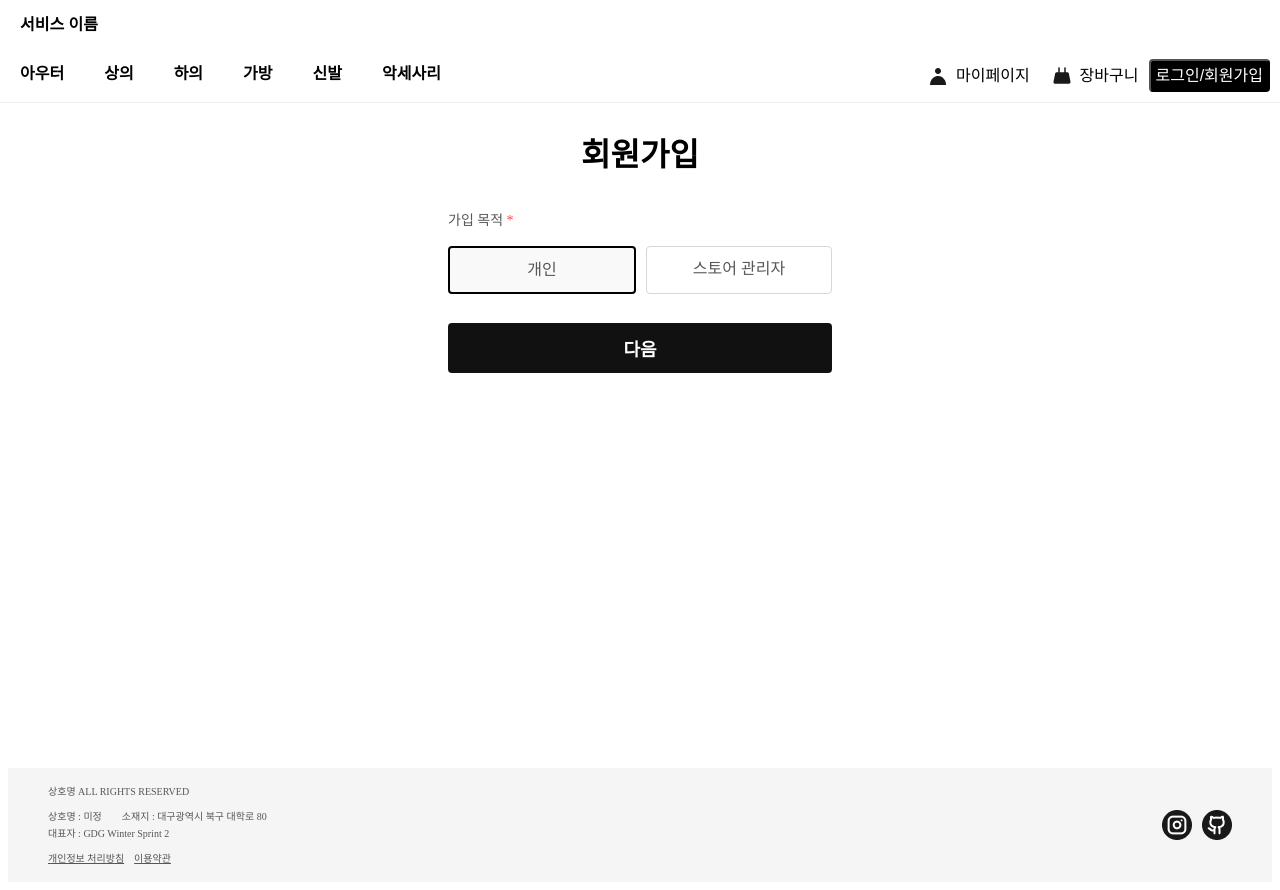
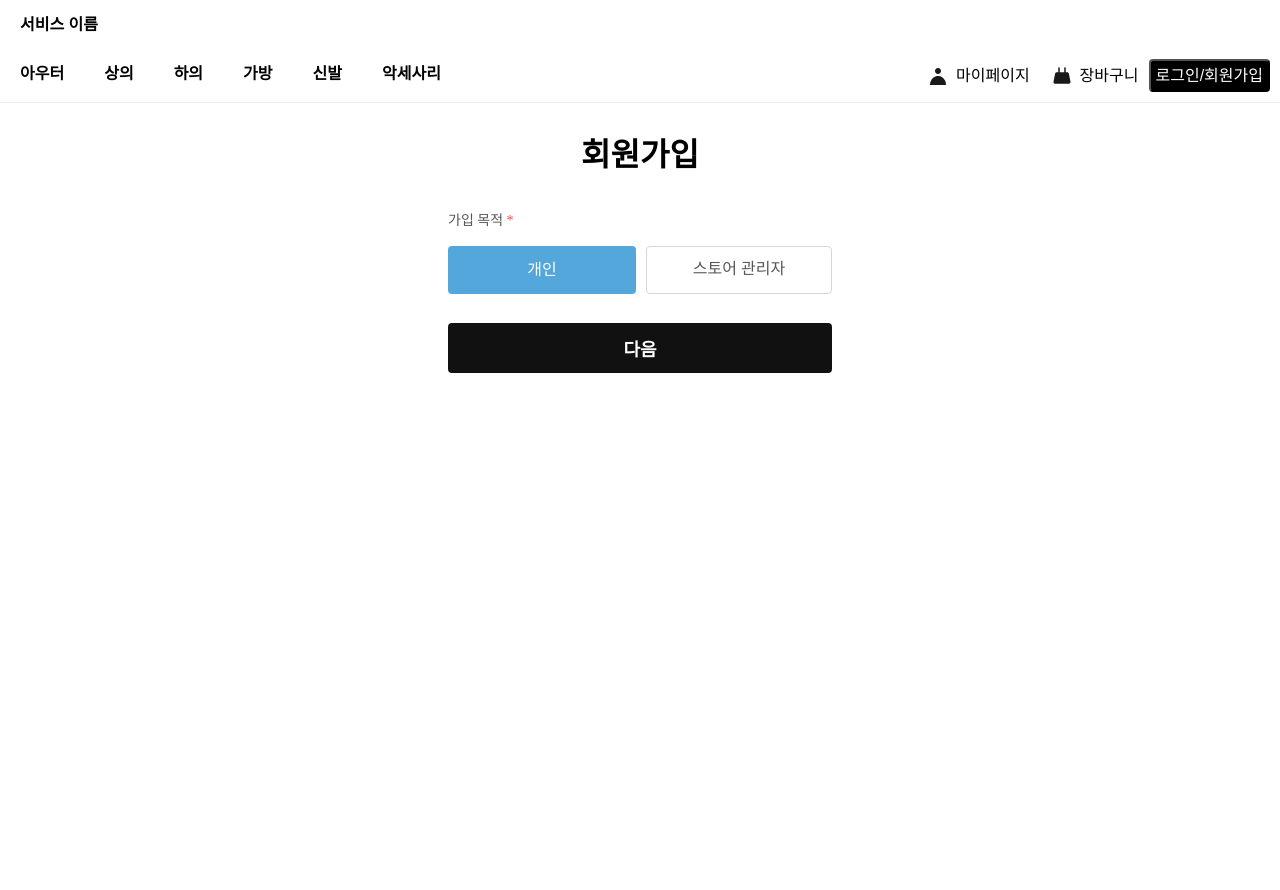
Before and after one commit to GDG-on-Campus-KNU/winter-sprint-5.5st-team2-fe, a React (Vite) app: page /sing in a window 1280 px wide. After the commit the page ends 800 px from the top, so only its background shows below. Built offline with nearby package versions, Linux system fonts and the light colour scheme; no server answers.

Commit message:
css 수정

```diff
--- a/src/components/Auth/Authcomponent.module.css
+++ b/src/components/Auth/Authcomponent.module.css
@@ -22,3 +22,10 @@
   border: 1px solid #d7d7d7;
   border-radius: 4px;
 }
+
+.input:focus{
+
+  border: 2px solid #54A7DA;
+  outline: none;
+
+}
--- a/src/components/Layout/Layout.jsx
+++ b/src/components/Layout/Layout.jsx
@@ -2,13 +2,21 @@ import React from 'react';
 import Header from './Header/Header';
 import Footer from './Footer/Footer';
 import styles from './Layout.module.css';
+import { useLocation } from 'react-router-dom';
 
 const Layout = ({ children }) => {
+
+
+  const location = useLocation();
+
+  const hideFooterPaths = ['/login', '/sing', '/singup/personal', 'singup/admin'];
+
+  const shouldHideFooter = hideFooterPaths.includes(location.pathname);
   return (
     <div>
       <Header />
       <main className={styles.main}>{children}</main>
-      <Footer />
+      {!shouldHideFooter && <Footer />}
     </div>
   );
 };
--- a/src/context/Toast.css
+++ b/src/context/Toast.css
@@ -1,4 +1,3 @@
-/* Toast 스타일 */
 .toast-container {
   position: fixed;
   top: 20px;
@@ -10,16 +9,18 @@
   border-radius: 8px;
   box-shadow: 0 4px 12px rgba(0, 0, 0, 0.15);
   z-index: 9999;
-  font-size: 14px;
+  font-size: 16px;
   animation: fadeInOut 3s forwards;
 }
 
+/*
 .toast-container.success {
   border-left: 4px solid #4caf50;
 }
 .toast-container.error {
   border-left: 4px solid #f44336;
 }
+  */
 
 @keyframes fadeInOut {
   0% {
--- a/src/pages/Auth/LoginPage/LoginPage.module.css
+++ b/src/pages/Auth/LoginPage/LoginPage.module.css
@@ -20,7 +20,15 @@
   box-sizing: border-box;
   padding: 0 12px;
   border: 1px solid #d7d7d7;
+  border-radius : 4px;
   font: 16px;
+}
+
+.inputGroup input:focus{
+
+  border: 2px solid #54A7DA;
+  outline: none;
+
 }
 
 .inputbutton {
@@ -87,6 +95,6 @@
 }
 
 .autoLoginWrapper input[type='checkbox']:checked {
-  background-color: #d7d7d7; /* 체크 시 배경색 (검정색 예시) */
+  background-color: #54A7DA;; /* 체크 시 배경색 (검정색 예시) */
   border-color: #000;
 }
--- a/src/pages/Auth/SingupPage/SingupPage.module.css
+++ b/src/pages/Auth/SingupPage/SingupPage.module.css
@@ -36,8 +36,9 @@
 }
 
 .selectionrole input[type='radio']:checked + label {
-  background-color: #f9f9f9;
-  border: 2px solid black;
+  background-color: #54A7DA;
+  border: 2px solid #54A7DA;
+  color : white;
 }
 
 .nextButton {
```
Also changed, not shown: src/components/common/skeleton/HomeSkeleton.jsx (added, +14 -0 lines), src/components/common/skeleton/HomeSkeleton.module.css (added).
